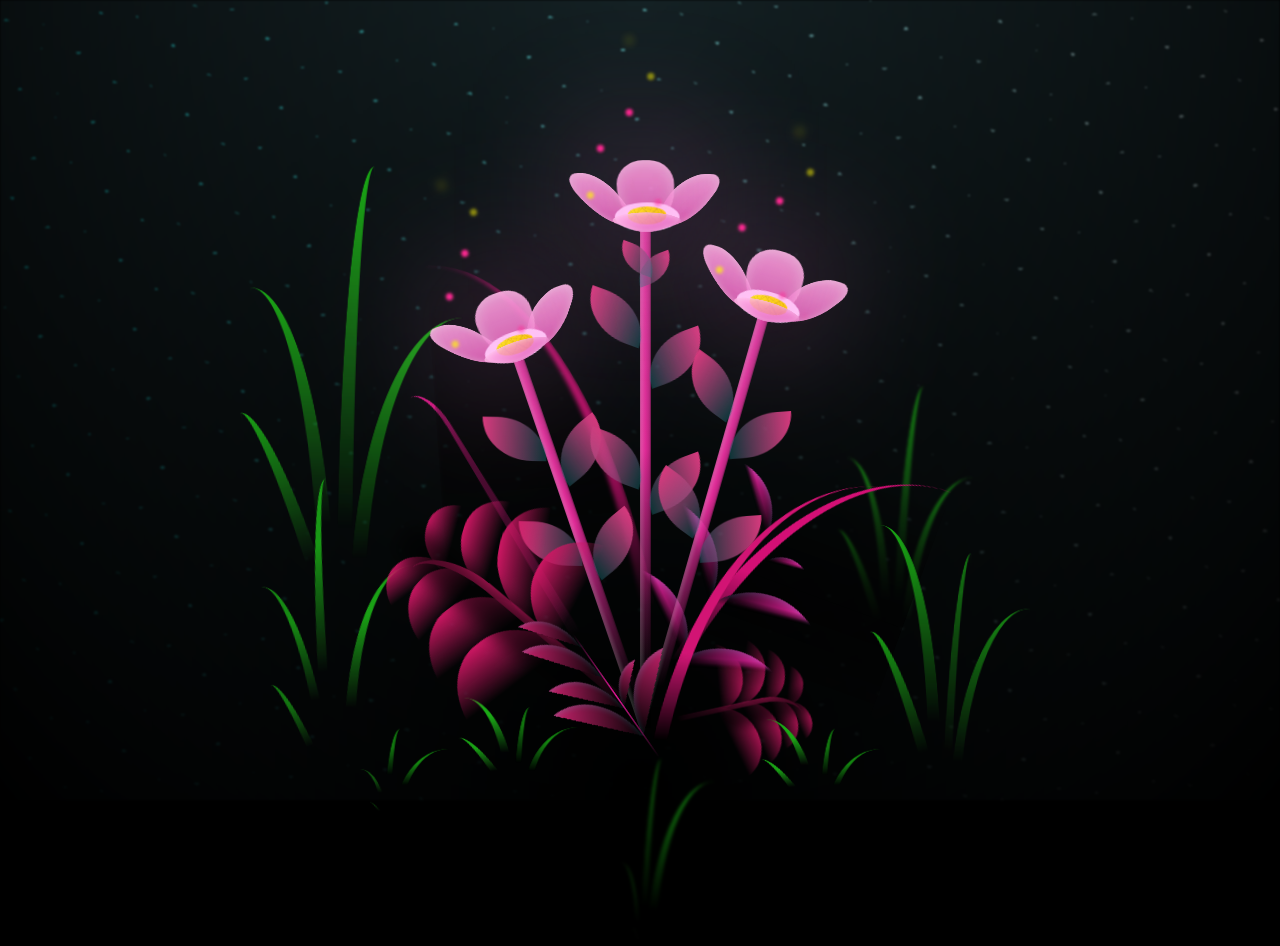
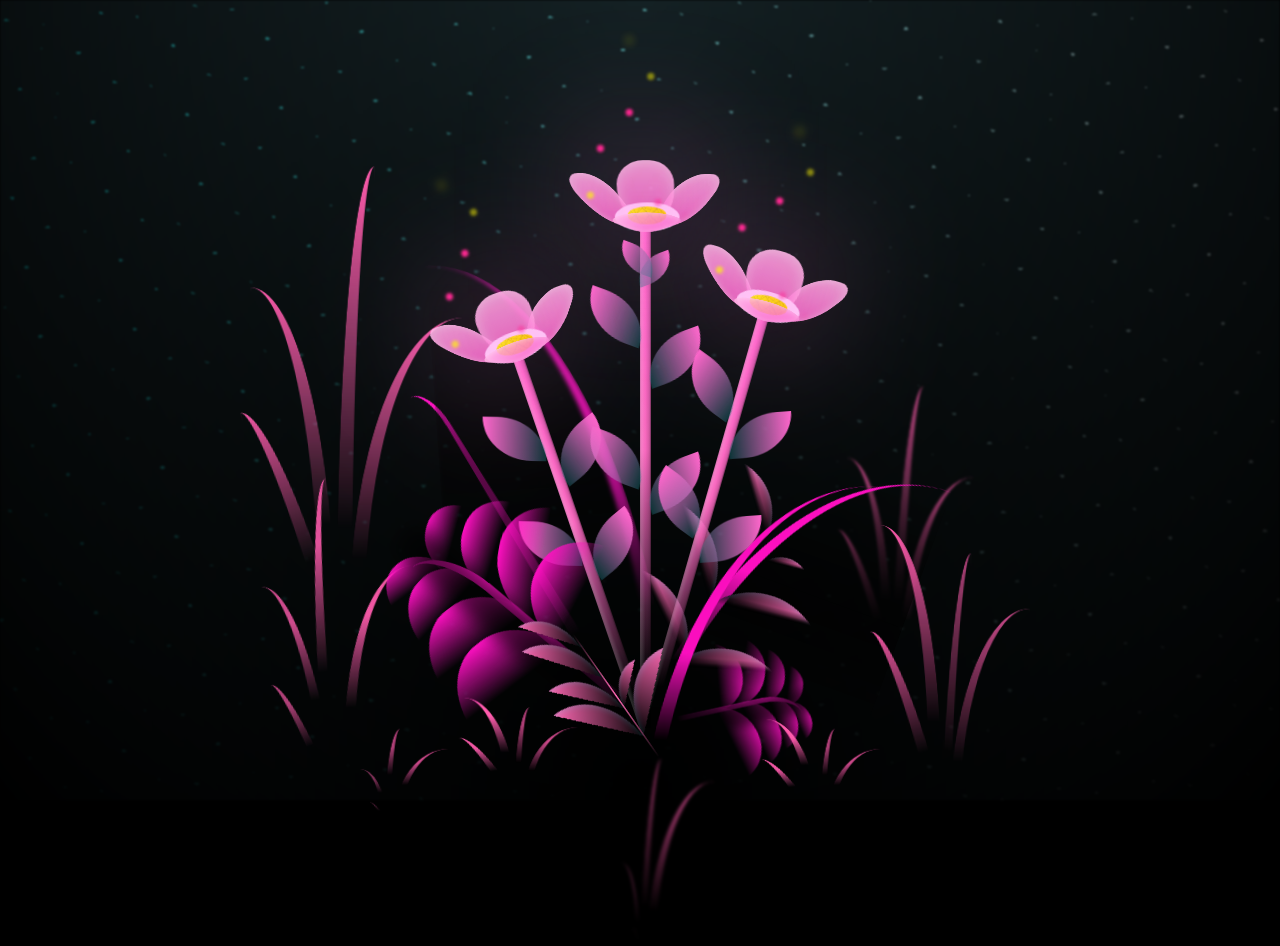
Before and after one commit to QueenGTPS/queengtps.github.io, a plain HTML site: page index.html in a window 1280 px wide. Drawn offline with Linux system fonts and the light colour scheme.

Commit message:
Update main.css

```diff
--- a/css/main.css
+++ b/css/main.css
@@ -196,7 +196,7 @@ body {
   height: 11vmin;
   border-radius: 51% 49% 47% 53%/44% 45% 55% 69%;
   background-color: #ffa7fc;
-  background-image: linear-gradient(to top, #e35db8, #ffa7e2);
+  background-image: linear-gradient(to top, #fa61c9, #ffa7e2);
   transform-origin: bottom center;
   opacity: 0.9;
   box-shadow: inset 0 0 2vmin rgba(255, 255, 255, 0.5);
@@ -216,7 +216,7 @@ body {
   transform-origin: bottom left;
   border-radius: 4vmin 10vmin 4vmin 4vmin;
   transform: translate(0%, 18%) rotateX(70deg) rotate(-43deg);
-  background-image: linear-gradient(to top, #e35db8, #ffa7e2);
+  background-image: linear-gradient(to top, #fa61c9, #ffa7e2);
   z-index: 1;
   opacity: 0.8;
 }
@@ -354,7 +354,7 @@ body {
       transparent,
       rgba(255, 255, 255, 0.2)
     ),
-    linear-gradient(to top, transparent 10%, #de2a96, #d6399a);
+    linear-gradient(to top, transparent 10%, #f768be, #ff66cc);
   box-shadow: inset 0 0 2px rgba(0, 0, 0, 0.5);
   -webkit-animation: grow-flower-tree 4s backwards;
   animation: grow-flower-tree 4s backwards;
@@ -369,7 +369,7 @@ body {
   height: var(--h);
   border-top-right-radius: var(--h);
   border-bottom-left-radius: var(--h);
-  background-image: linear-gradient(to top, rgba(20, 117, 122, 0.4), #d6397d);
+  background-image: linear-gradient(to top, rgba(20, 117, 122, 0.4), #ff66cc);
 }
 .flower__line__leaf--1 {
   transform: rotate(70deg) rotateY(30deg);
@@ -459,7 +459,7 @@ body {
   animation-delay: 3.5s;
 }
 .flower__grass {
-  --c: #cc1662;
+  --c: #fc0fc0;
   --line-w: 1.5vmin;
   position: absolute;
   bottom: 12vmin;
@@ -686,7 +686,7 @@ body {
 .flower__g-long {
   --w: 2vmin;
   --h: 6vmin;
-  --c: #cc187e;
+  --c: #fc0fc0;
   position: absolute;
   bottom: 10vmin;
   left: -3vmin;
@@ -744,13 +744,13 @@ body {
   width: 30vmin;
   height: 50vmin;
   border-top-left-radius: 100%;
-  border-left: 2vmin solid #d40f75;
+  border-left: 2vmin solid #fc0fc0;
   background-image: linear-gradient(
     to bottom,
     transparent,
     var(--dark-color) 60%
   );
-  -webkit-mask-image: linear-gradient(to top, transparent 30%, #d41581 60%);
+  -webkit-mask-image: linear-gradient(to top, transparent 30%, #ff66cc 60%);
 }
 .flower__g-right--1 {
   -webkit-animation: flower-g-right-ans 2.5s linear infinite;
@@ -837,7 +837,7 @@ body {
   background-image: linear-gradient(
     to top,
     transparent,
-    #e01696,
+    #ff69b4,
     transparent 100%
   );
   position: relative;
@@ -954,16 +954,16 @@ body {
       transparent,
       var(--dark-color)
     ),
-    linear-gradient(to bottom right, #c7226c 50%, transparent 50%, transparent);
+    linear-gradient(to bottom right, #ff69b4 50%, transparent 50%, transparent);
   -webkit-mask-image: linear-gradient(
     to bottom right,
-    #c7226c 50%,
+    #ff69b4 50%,
     transparent 50%,
     transparent
   );
   mask-image: linear-gradient(
     to bottom right,
-    #c7226c 50%,
+    #ff69b4 50%,
     transparent 50%,
     transparent
   );
@@ -999,8 +999,8 @@ body {
   width: 30vmin;
   height: 50vmin;
   border-top-left-radius: 100%;
-  border-left: 2vmin solid #d41575;
-  -webkit-mask-image: linear-gradient(to top, transparent 25%, #d41575 50%);
+  border-left: 2vmin solid #fc0fc0;
+  -webkit-mask-image: linear-gradient(to top, transparent 25%, #fc0fc0 50%);
   position: relative;
   z-index: 1;
 }
@@ -1017,10 +1017,10 @@ body {
       transparent,
       var(--dark-color) 98%
     ),
-    linear-gradient(to bottom right, #ff23ab 45%, transparent 50%, transparent);
+    linear-gradient(to bottom right, #ff69b4 45%, transparent 50%, transparent);
   -webkit-mask-image: linear-gradient(
     135deg,
-    #ff23ab 40%,
+    #ff69b4 40%,
     transparent 50%,
     transparent
   );
@@ -1155,7 +1155,7 @@ body {
   -webkit-mask-image: linear-gradient(
     to top,
     transparent 40%,
-    #de1285 80%
+    #fe5bac 80%
   ) !important;
 }
 .long-g--1 .leaf--1 {
@@ -1176,7 +1176,7 @@ body {
   -webkit-mask-image: linear-gradient(
     to top,
     transparent 50%,
-    #e3278b 80%
+    #fe5bac 80%
   ) !important;
 }
 .long-g--2 .leaf--1,
@@ -1192,7 +1192,7 @@ body {
   -webkit-mask-image: linear-gradient(
     to top,
     transparent 40%,
-    #c2176f 80%
+    #fe5bac 80%
   ) !important;
 }
 .long-g--4 {
@@ -1205,7 +1205,7 @@ body {
   -webkit-mask-image: linear-gradient(
     to top,
     transparent 50%,
-    #c2176f 80%
+    #fe5bac 80%
   ) !important;
 }
 .long-g--5 {
@@ -1231,7 +1231,7 @@ body {
 .long-g .leaf {
   --w: 15vmin;
   --h: 40vmin;
-  --c: #1aaa15;
+  --c: #fe5bac;
   position: absolute;
   bottom: 0;
   width: var(--w);
```
